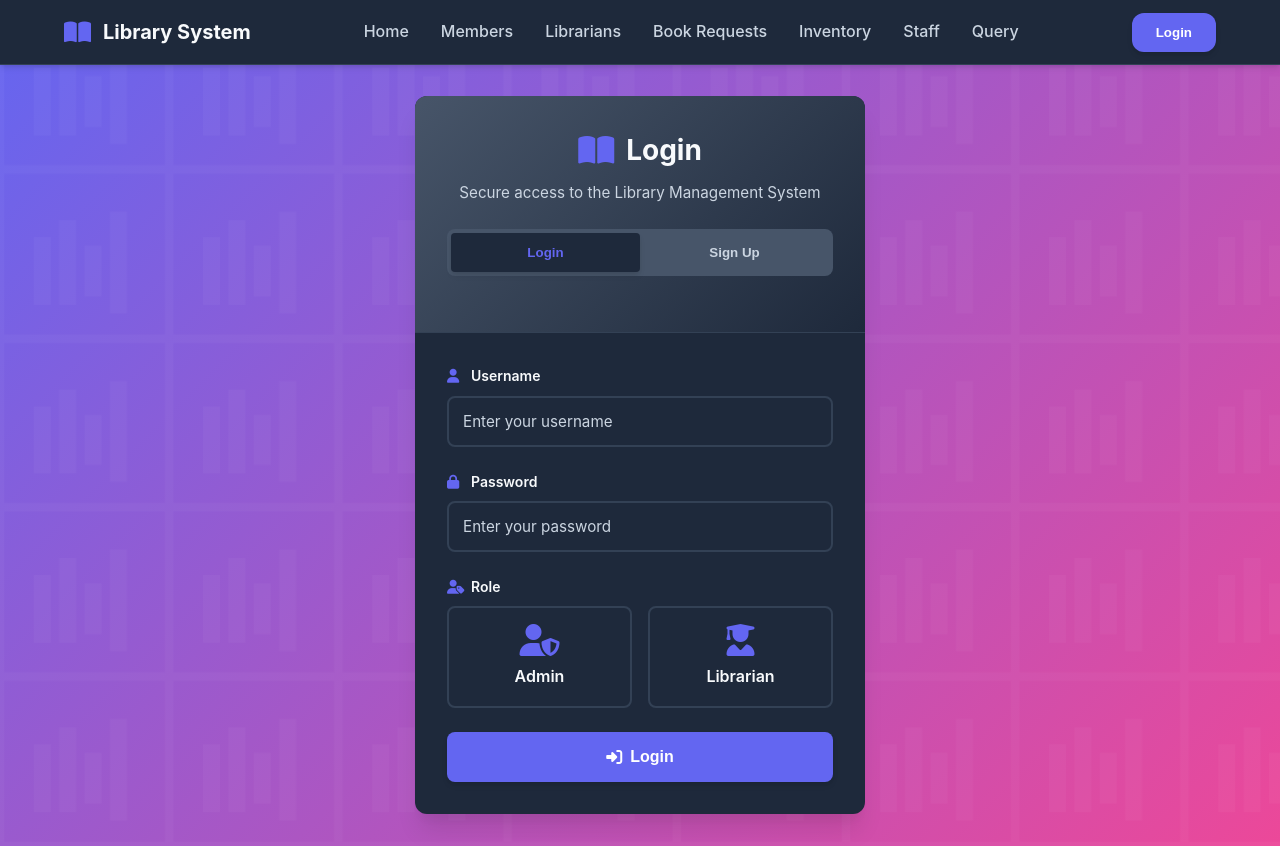
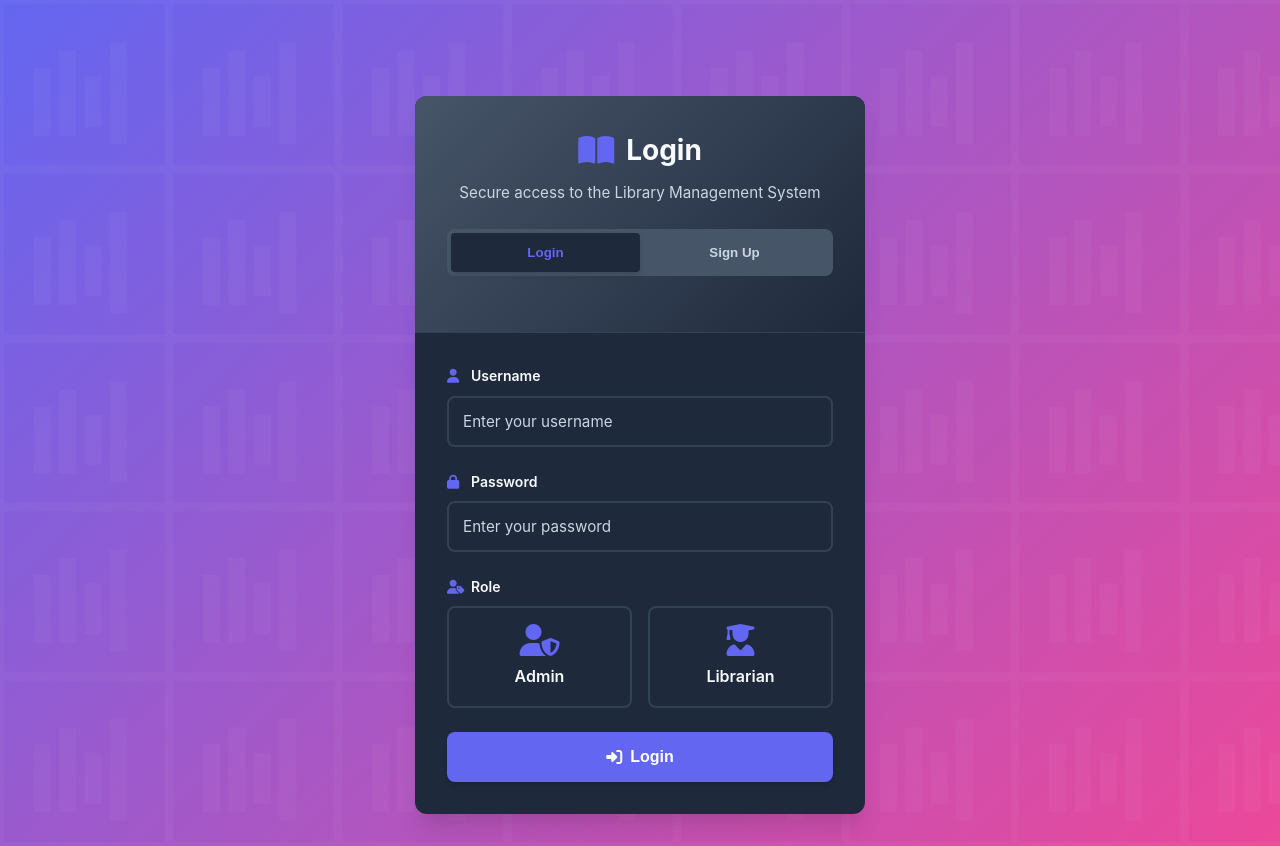
Before and after one commit to satvshr/BDA, a plain HTML site: page frontend/login.html in a window 1280 px wide. Drawn offline with Linux system fonts and the light colour scheme.

Commit message:
Navbar fix and removed from login

```diff
--- a/frontend/login.html
+++ b/frontend/login.html
@@ -575,29 +575,6 @@
   </style>
 </head>
 <body>
-  <!-- Navigation Bar -->
-  <nav class="navbar">
-    <div class="nav-container">
-      <a href="#" class="nav-logo">
-        <i class="fas fa-book-open"></i>
-        Library System
-      </a>
-      <ul class="nav-menu" id="navMenu">
-        <li><a href="index.html" class="nav-link">Home</a></li>
-        <li><a href="index.html" class="nav-link">Members</a></li>
-        <li><a href="doctors.html" class="nav-link">Librarians</a></li>
-        <li><a href="appointments.html" class="nav-link">Book Requests</a></li>
-        <li><a href="inventory.html" class="nav-link">Inventory</a></li>
-        <li><a href="staff.html" class="nav-link">Staff</a></li>
-        <li><a href="query.html" class="nav-link">Query</a></li>
-      </ul>
-      <button class="nav-button" id="authBtn" onclick="showAuth()">Login</button>
-      <button class="mobile-toggle">
-        <i class="fas fa-bars"></i>
-      </button>
-    </div>
-  </nav>
-
   <!-- Authentication Section -->
   <section id="authSection" class="auth-container">
     <div class="auth-card">
```
Also changed, not shown: frontend/doctors.html (+0 -3 lines), frontend/inventory.html (+0 -3 lines), frontend/query.html (+0 -3 lines).
